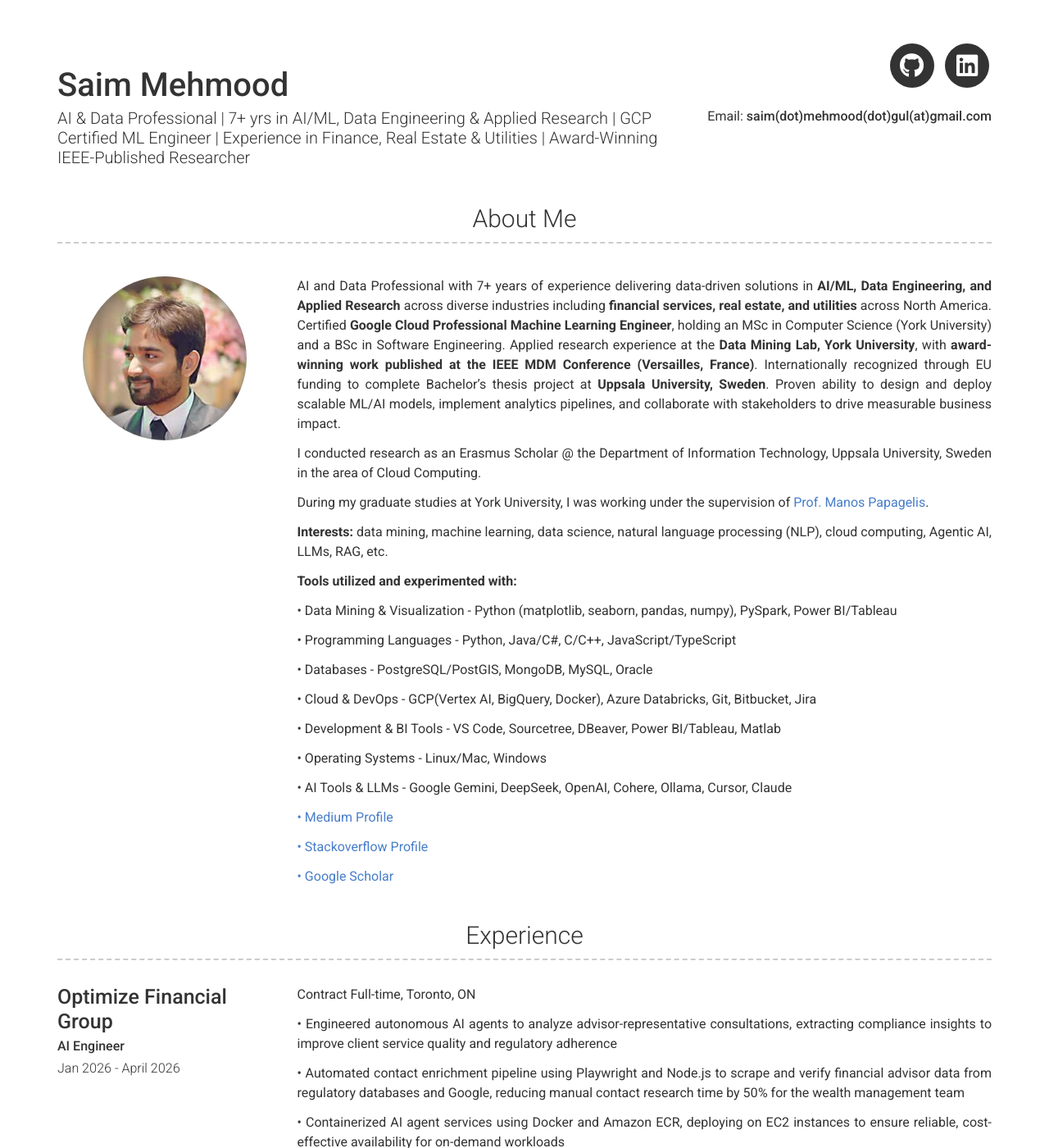
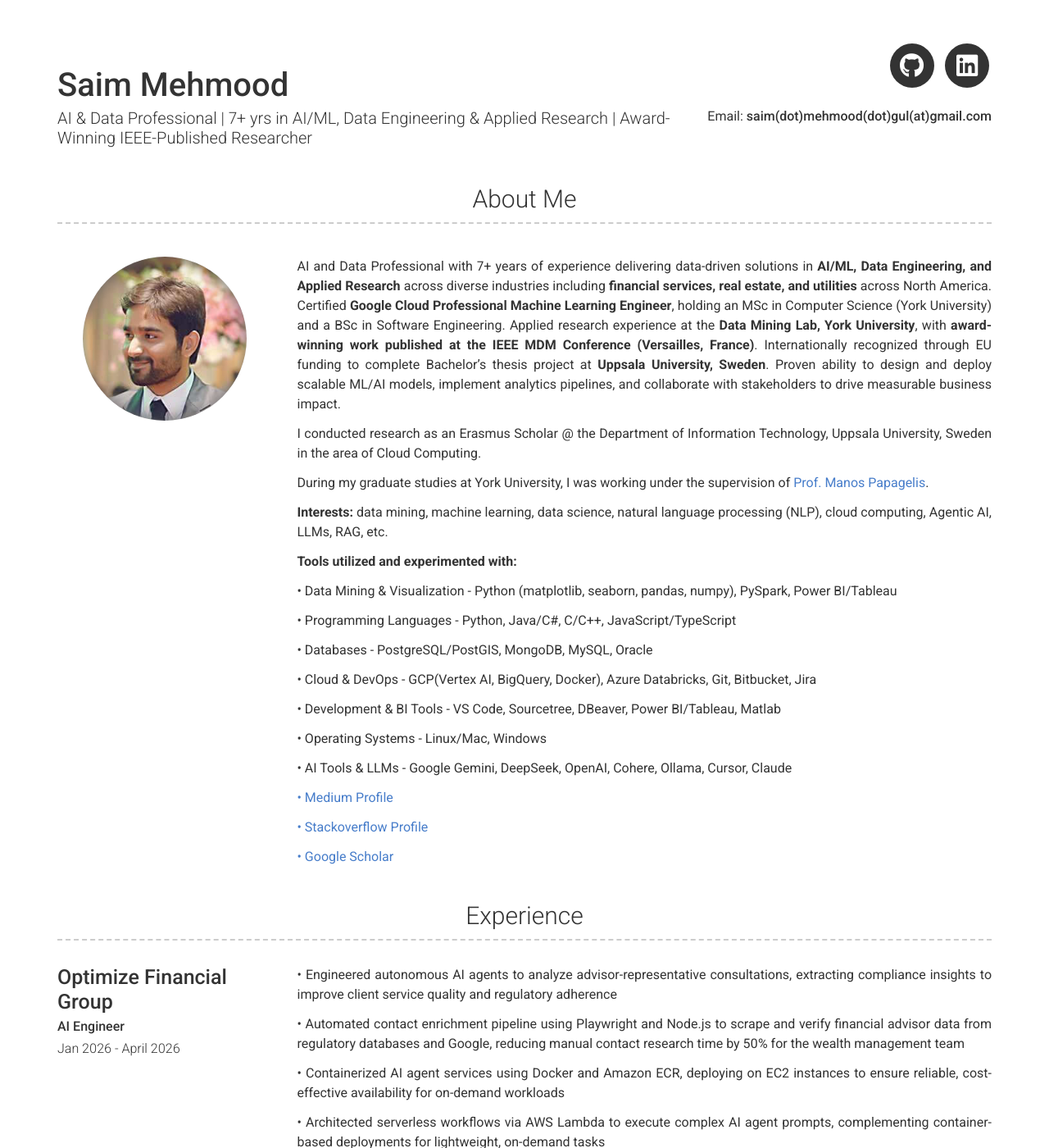
Before and after one commit to saimmehmood/saimmehmood.github.io, a Jekyll site: the page built from index.md, in a window 1280 px wide and 1400 px high. Shown: the whole window at 82% size. Built offline with Jekyll 4.4.1, drawn with Linux system fonts in a browser that asks for light colours; nearby versions of some CDN libraries; some of the changed text lies outside the part shown.

Commit message:
update profile title and clean up experience entries
Co-Authored-By: Claude Sonnet 4.6 <noreply@anthropic.com>

```diff
--- a/_config.yml
+++ b/_config.yml
@@ -6,7 +6,7 @@ darkmode: false
 
 # Personal info
 name: Saim Mehmood
-title: AI & Data Professional | 7+ yrs in AI/ML, Data Engineering & Applied Research | GCP Certified ML Engineer | Experience in Finance, Real Estate & Utilities | Award-Winning IEEE-Published Researcher
+title: AI & Data Professional | 7+ yrs in AI/ML, Data Engineering & Applied Research | Award-Winning IEEE-Published Researcher
 email: saim(dot)mehmood(dot)gul(at)gmail.com
 #phone: +1 (847) 641-4612
 #website: saimmemhmood.com
--- a/_data/experience.yml
+++ b/_data/experience.yml
@@ -3,7 +3,6 @@
   job_title: AI Engineer
   dates: Jan 2026 - April 2026
   description: | # this will include new lines to allow paragraphs
-    Contract Full-time, Toronto, ON
 
     • Engineered autonomous AI agents to analyze advisor-representative consultations, extracting compliance insights to improve client service quality and regulatory adherence
 
@@ -18,7 +17,6 @@
   job_title: Data Science Expert
   dates: Oct 2025 - Jan 2026
   description: | # this will include new lines to allow paragraphs
-    Contract Part-time, Remote, ON
 
     • Contributed to rubric-driven AI model training, focusing on reasoning quality, instruction adherence, and robustness
 
@@ -29,7 +27,7 @@
 - layout: left
   company: N. Harris Computer Corporation
   # link: http://dminer.eecs.yorku.ca/
-  job_title: Technical Consultant/Data Engineer
+  job_title: Data Engineering Consultant
   dates: Apr 2023 - Mar 2025
 
   description: | # this will include new lines to allow paragraphs
```
